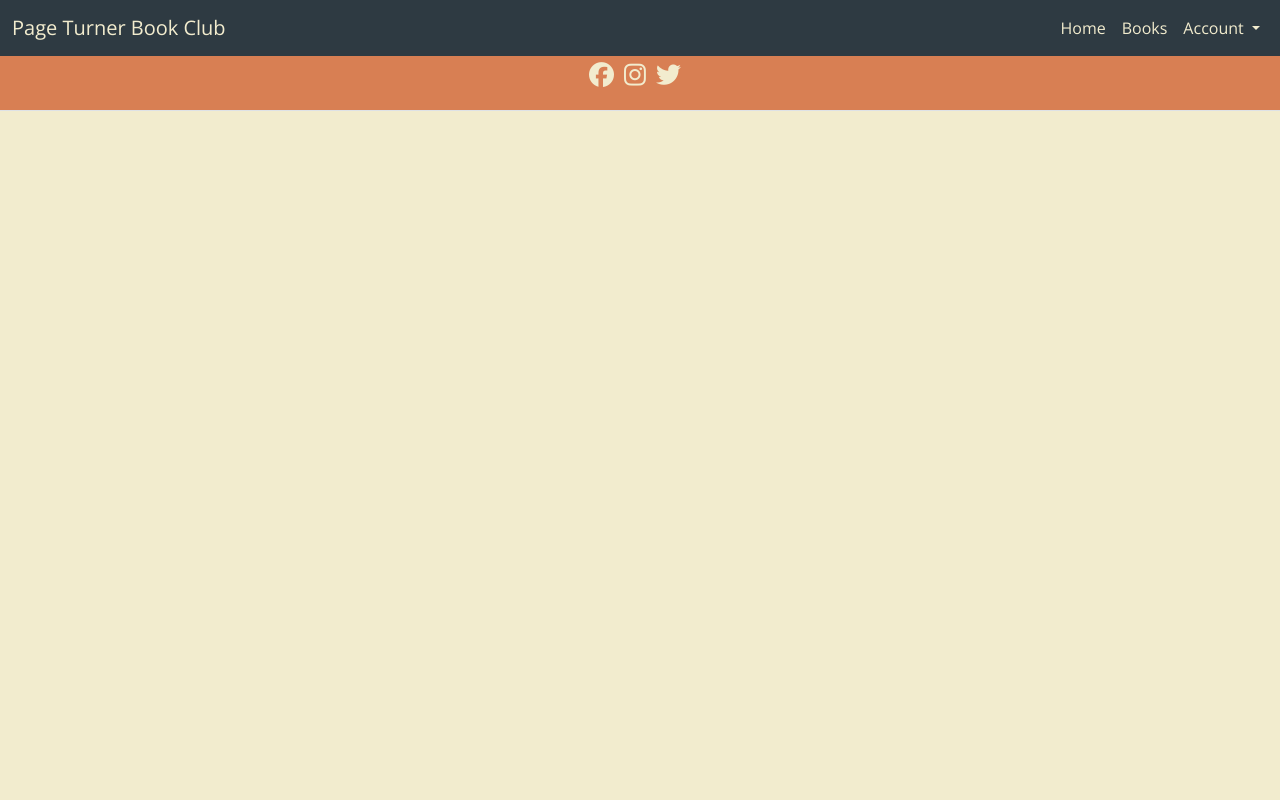
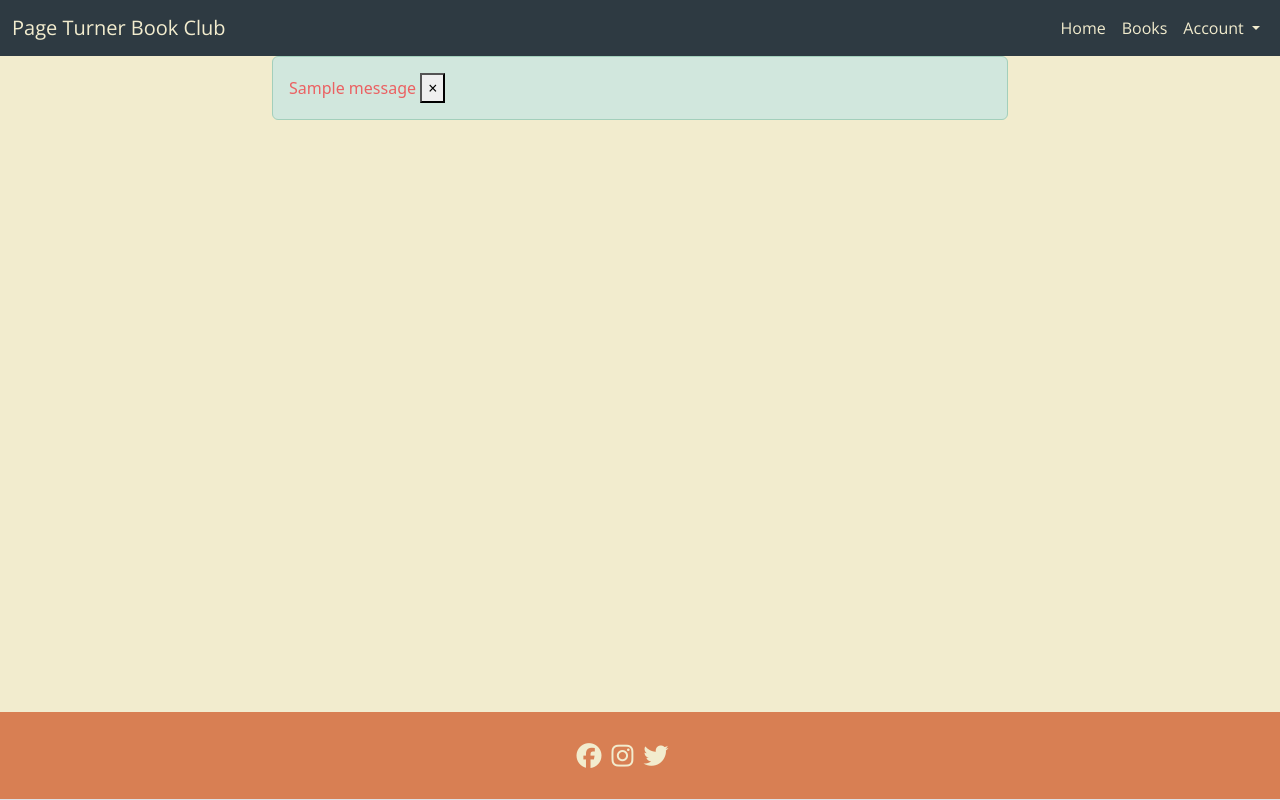
Before and after one commit to Ygallo/book-club, a Django app: page /mybooks/ in a window 1280 px wide. Run offline with Django 3.2, Linux system fonts and the light colour scheme; tables that the repository leaves empty hold one stand-in row (values such as "Sample post"); one stand-in notice (Sample message) is shown; some libraries are stand-ins or nearby versions.

Commit message:
Style footer to the bootom of page and added message alert code

```diff
--- a/bookclub/views.py
+++ b/bookclub/views.py
@@ -172,23 +172,23 @@ class BookVote(View):
 #     success_url = reverse_lazy('books.html')
 
 
-# Get questions and display them
+# Get lastest question and display it
 
 def index(request):
-    latest_question_list = Question.objects.order_by('-pub_date')[:5]
+    latest_question_list = Question.objects.order_by('-pub_date')[:1]
     context = {'latest_question_list': latest_question_list}
     return render(request, 'polls/index.html', context)
 
 # Show specific question and choices
 
 
-def detail(request, question_id,slug):
+def detail(request, question_id):
     print("id:", question_id)
     try:
-        question = Question.objects.get(pk = question_id)
-        queryset = Book.objects.all()
-        book = get_object_or_404(queryset, slug=slug)
-
+        question = Question.objects.get(pk=question_id)
+        # queryset = Book.objects.all()
+        # book = get_object_or_404(queryset, slug=slug)
+        book = "test"
 
     except Question.DoesNotExist:
         raise Http404("Question does not exist")
--- a/static/css/style.css
+++ b/static/css/style.css
@@ -193,6 +193,11 @@
 
 footer {
     background-color:#d87f53;
+    /* bottom: 0;
+    position: absolute; */
+    width: 100%;
+    margin: 20px 0 0 0 ;
+    padding: 25px;
 }
 
 li i{
--- a/templates/base.html
+++ b/templates/base.html
@@ -28,7 +28,7 @@
 
     <title>Page Turner Book Club</title>
 </head>
-<body class="light-yellow">
+<body class="light-yellow d-flex flex-column min-vh-100">
 
     <!-- Navigation -->
     <nav class="navbar navbar-expand-lg blue">
@@ -82,6 +82,22 @@
 
     <!-- End Navigation -->
 
+        <!-- Code from CI Blog project -->
+        <div class="container">
+          <div class="row">
+              <div class="col-md-8 offset-md-2">
+                  {% for message in messages %}
+                  <div class="alert {{ message.tags }} alert-dismissible fade show" id="msg" role="alert">
+                      {{ message | safe }}
+                      <button type="button" class="close" data-dismiss="alert" aria-label="Close">
+                          <span aria-hidden="true">&times;</span>
+                      </button>
+                  </div>
+                  {% endfor %}
+              </div>
+          </div>
+      </div>
+
     <main class="flex-shrink-0 main-bg">
       {% block content %}
       <!-- Content Goes here -->
@@ -91,7 +107,7 @@
 
 
     <!-- Footer -->
-    <footer class="nav justify-content-center border-bottom pb-3 mb-3">
+    <footer class="nav justify-content-center border-bottom mt-auto">
       <div class="container">
         <ul class="social-networks nav justify-content-center list-unstyled d-flex">
           <li>
--- a/templates/my_books.html
+++ b/templates/my_books.html
@@ -4,7 +4,7 @@
 
 {% if user.is_authenticated %}
 
-<div class="container-fluid light-yellow">
+<div class="container-fluid light-yellow" style="margin-bottom: 25px;">
     <div class="row">
         <div class="col-12">
             <h1 class="page-title">My Books</h1>
--- a/templates/polls/detail.html
+++ b/templates/polls/detail.html
@@ -7,6 +7,7 @@
 	</div>
 	<div class="card-body">
 	  <h5 class="card-title">{{ question.question_text }}</h5>
+	  <h5 class="card-title">{{ book }}</h5>
 
 	  {% if error_message %}
 	<p class ="alert alert-danger">
```
Also changed, not shown: pageturner/settings.py (+11 -0 lines).
